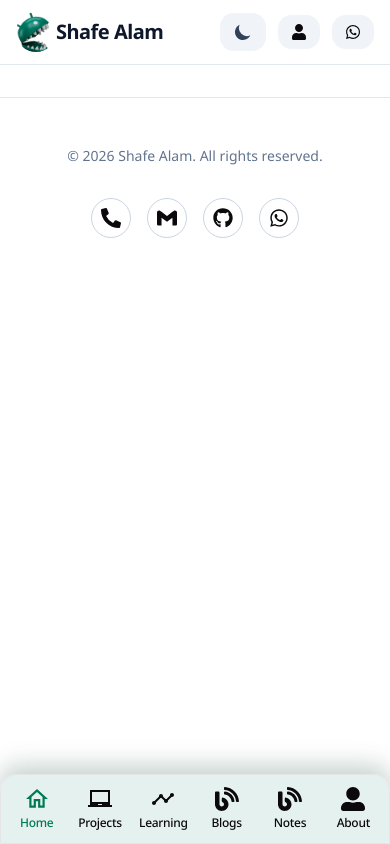
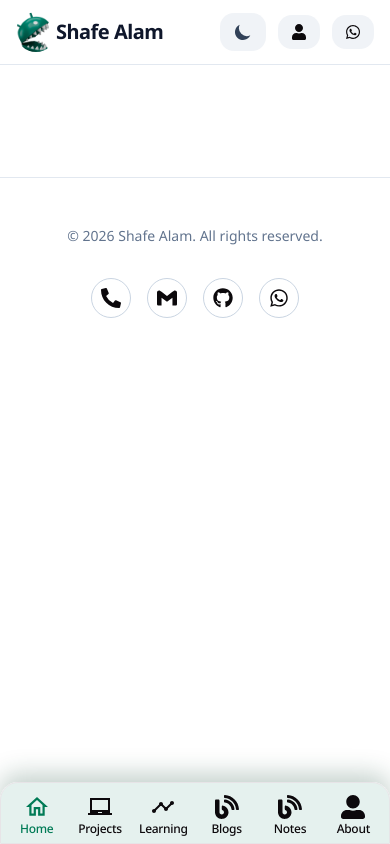
Before and after one commit to techtinkererfullstack/portfolio-website-nextjs, a Next.js app: page / in a window 390 px wide. Built offline with nearby package versions, Linux system fonts and the light colour scheme.

Commit message:
fixed mobile bottom navbar size

```diff
--- a/app/layout.tsx
+++ b/app/layout.tsx
@@ -31,7 +31,7 @@ export default function RootLayout({
         notoSans.variable
       )}
     >
-      <body className="bg-background-light dark:bg-background-dark">
+      <body className="bg-background-light dark:bg-background-dark min-h-screen pb-24 md:pb-0">
         <ThemeProvider>
           <NavbarGlass />
           {children}
--- a/app/page.tsx
+++ b/app/page.tsx
@@ -3,8 +3,8 @@ import { Navbar } from "@/components/navbar"
 export default function Page({ children }: { children: React.ReactNode }) {
   return (
     <>
-      <main className="relative mx-auto flex w-full max-w-7xl items-center justify-between px-6 py-4">
-        <div>{children}</div>
+      <main className="relative mx-auto flex w-full max-w-7xl items-start justify-between px-6 py-4 pb-24 md:pb-8">
+        <div className="w-full">{children}</div>
       </main>
     </>
   )
--- a/components/bottom-navbar.tsx
+++ b/components/bottom-navbar.tsx
@@ -33,8 +33,8 @@ export default function BottomNavbar() {
 
   return (
     <nav className="fixed bottom-0 left-0 z-50 w-full lg:hidden">
-      <div className="border-glass-border dark:border-sage-900/40 dark:bg-sage-950/40 mx-0 overflow-x-hidden rounded-t-2xl border bg-primary/10 p-1 shadow-[0_-8px_24px_rgba(18,70,50,0.25)] backdrop-blur-xl">
-        <div className="flex w-full items-center justify-between gap-0 overflow-hidden">
+      <div className="border-glass-border dark:border-sage-900/40 dark:bg-sage-950/40 mx-0 overflow-hidden rounded-t-2xl border bg-primary/10 p-1 pb-[env(safe-area-inset-bottom)] shadow-[0_-8px_24px_rgba(18,70,50,0.25)] backdrop-blur-xl">
+        <div className="flex w-full flex-wrap items-center justify-between gap-0 overflow-hidden">
           {navItems.map((item) => {
             const isActive = activeHref === item.href
             const Icon = item.icon
@@ -44,7 +44,7 @@ export default function BottomNavbar() {
                 key={item.label}
                 href={item.href}
                 onClick={() => setActiveHref(item.href)}
-                className={`flex h-full w-1/6 min-w-0 flex-col items-center justify-center rounded-none px-1 py-2 text-center transition-all duration-200 ${
+                className={`flex h-full w-1/6 min-w-0 flex-col items-center justify-center rounded-none px-0 py-2 text-center transition-all duration-200 sm:w-1/6 ${
                   isActive
                     ? "text-primary"
                     : "text-sage-700 dark:text-sage-300 hover:text-primary"
@@ -58,11 +58,12 @@ export default function BottomNavbar() {
                   }`}
                 />
                 <span
-                  className={`font-inter mt-1 text-xs font-medium tracking-tight transition-colors duration-200 sm:text-sm ${
+                  className={`font-inter mt-1 text-xs leading-none font-medium tracking-tight transition-colors duration-200 sm:text-sm ${
                     isActive
                       ? "text-primary"
                       : "text-sage-600 dark:text-sage-200"
                   }`}
+                  style={{ whiteSpace: "normal", wordBreak: "break-word" }}
                 >
                   {item.label}
                 </span>
```
